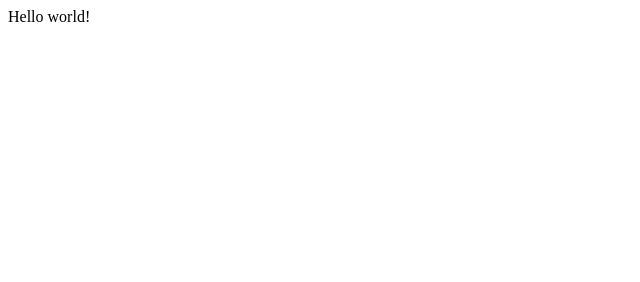
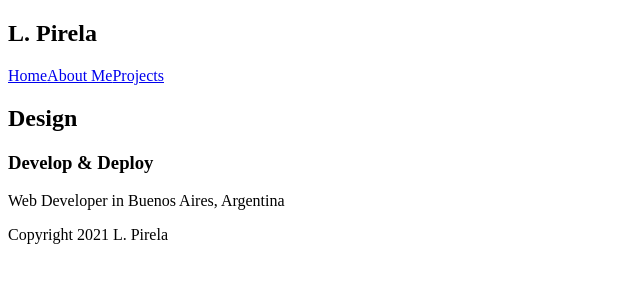
Before and after one commit to contrastereo/portfolio, a Gatsby site: page / in a window 1280 px wide. Shown: the whole page, without its empty margins (0-640 px from the left). Built offline with nearby package versions, Linux system fonts and the light colour scheme; Gatsby itself is replaced by a stand-in of ours.

Commit message:
creating website structure

```diff
--- /dev/null
+++ b/components/Layout.js
@@ -0,0 +1,14 @@
+import React from 'react'
+import Navbar from './Navbar'
+
+export default function Layout({children}) {
+  return (
+    <div className="layout">
+      <Navbar />
+      <div className="content">
+         {children}
+      </div>
+      <footer>Copyright {new Date().getFullYear()} L. Pirela </footer>
+    </div>
+  )
+}
--- /dev/null
+++ b/components/Navbar.js
@@ -0,0 +1,15 @@
+import {Link} from 'gatsby'
+import React from 'react'
+
+export default function navbar() {
+  return (
+    <nav>
+      <h1>L. Pirela</h1>
+      <div className="links">
+      <Link to="/">Home</Link>
+      <Link to="about">About Me</Link>
+      <Link to="projects">Projects</Link>
+      </div>
+    </nav>
+  )
+}
--- a/src/pages/index.js
+++ b/src/pages/index.js
@@ -1,5 +1,14 @@
 import React from "react"
+import Layout from "../../components/Layout"
 
 export default function Home() {
-  return <div>Hello world!</div>
+  return (
+    <Layout>
+    <section>
+      <h2>Design</h2>
+      <h3>Develop & Deploy</h3>
+      <p>Web Developer in Buenos Aires, Argentina</p>
+    </section>
+    </Layout>
+    )
 }
```
Also changed, not shown: src/pages/404.js (added, +14 -0 lines), src/pages/about.js (added, +14 -0 lines), src/pages/projects/index.js (added, +13 -0 lines).
